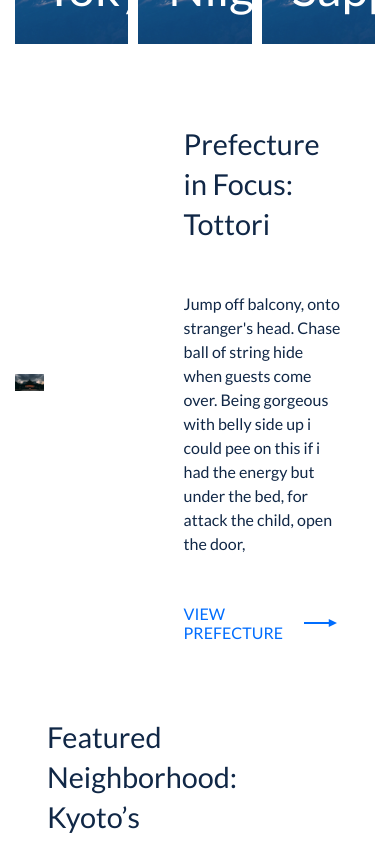
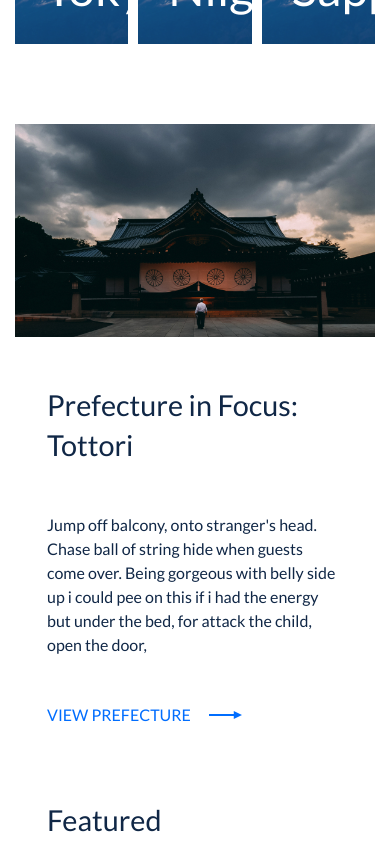
Before and after one commit to Kasaklalita/odigo, a Vue app: page / in a window 390 px wide. Shown: the part 2680-3524 px from the top of the page. Built offline with nearby package versions, Linux system fonts and the light colour scheme.

Commit message:
Added responsiveness to the tours section

```diff
--- a/src/components/TourCard.vue
+++ b/src/components/TourCard.vue
@@ -49,4 +49,13 @@
 	.tour__description {
 		line-height: 1.5rem;
 	}
+
+	@media screen and (max-width: 767px) {
+		.tour {
+			display: flex;
+			flex-direction: column;
+			gap: 3rem;
+			align-items: center;
+		}
+	}
 </style>
```
